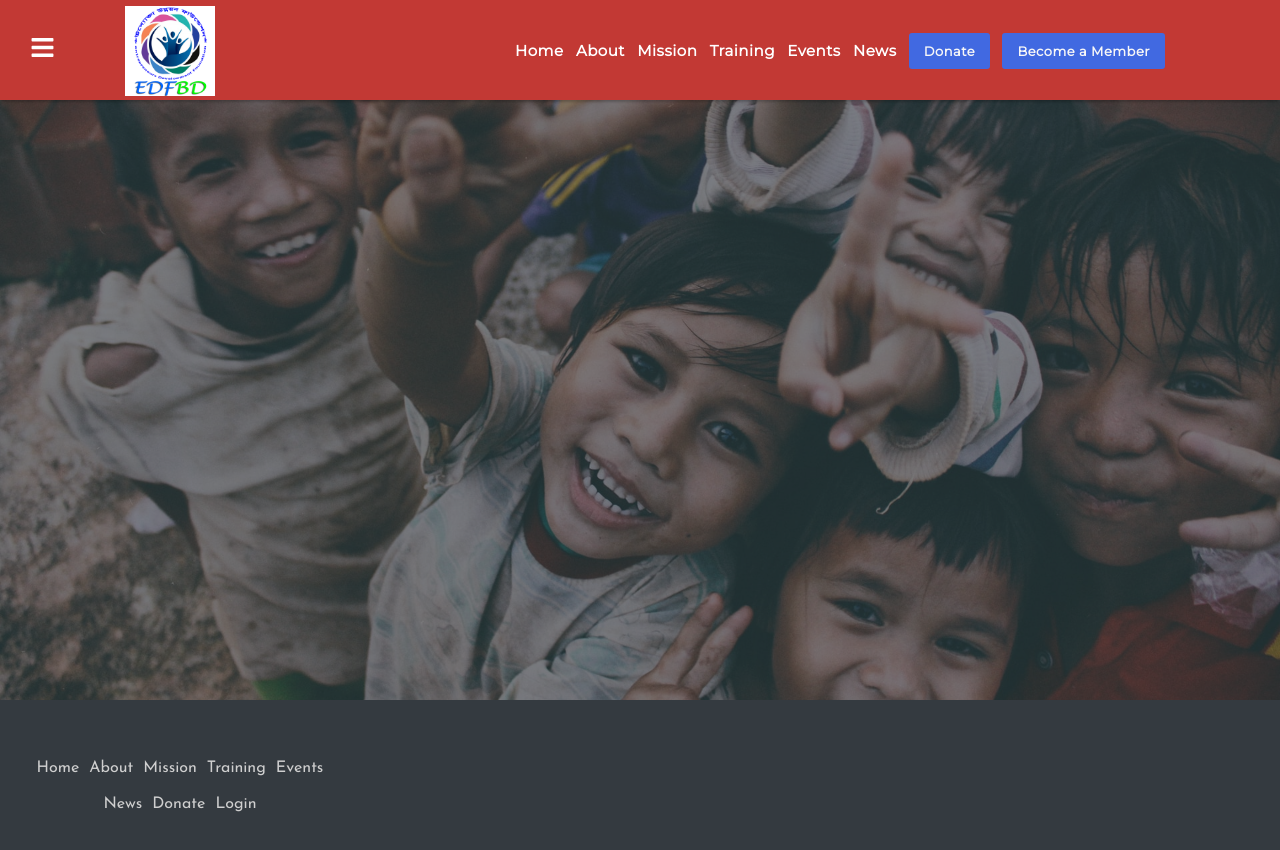
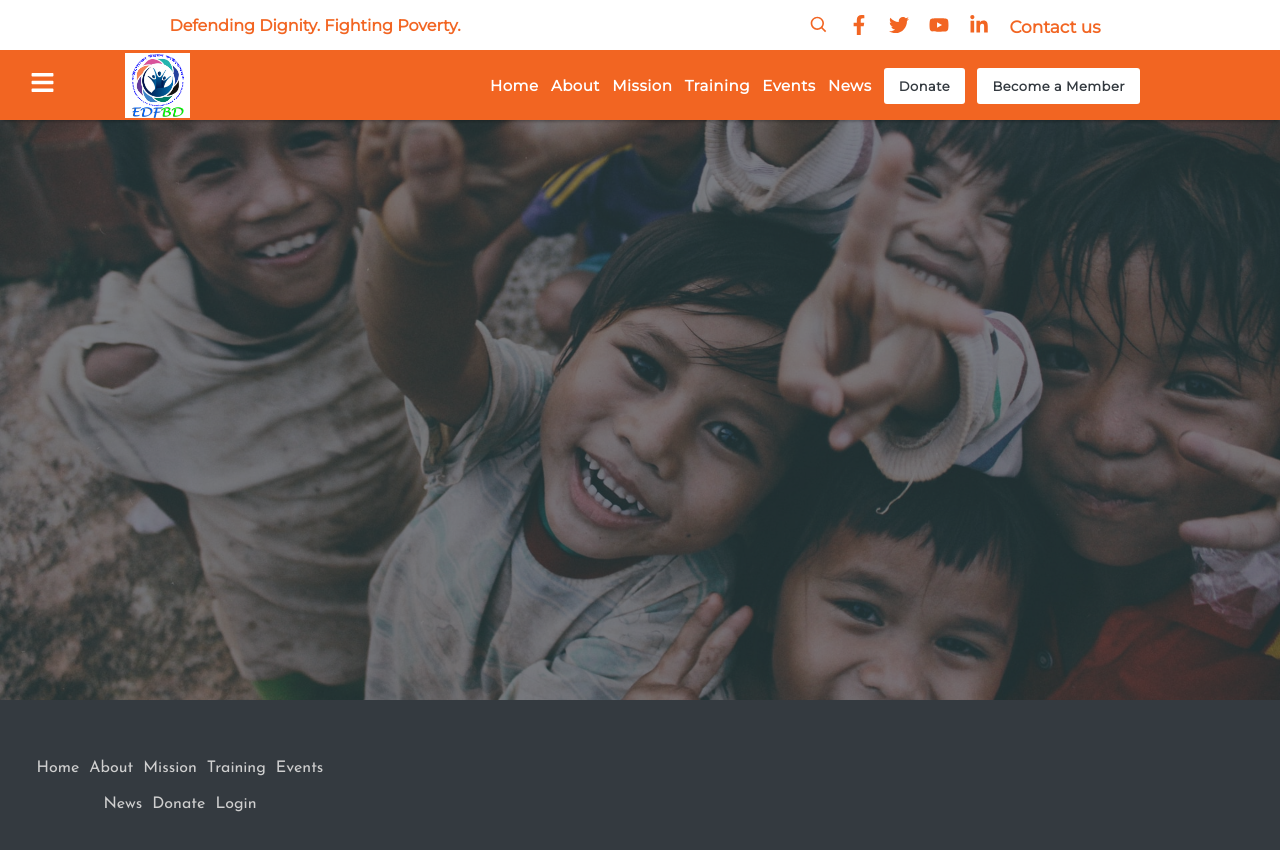
Before and after one commit to porosh2002/EDFBD, a React (Create React App) app in the folder client/: page / in a window 1280 px wide. Shown: the top 850 px of the page. Built offline with nearby package versions, Linux system fonts and the light colour scheme.

Commit message:
Top Nav added

```diff
--- a/client/src/Styled/Styled.js
+++ b/client/src/Styled/Styled.js
@@ -2,11 +2,11 @@ import styled from 'styled-components';
 import {Link} from 'react-router-dom'
 // Navigation
 export const Nav = styled.div`
-  height:100px;
+  height:70px;
   width:100vw;
   position:fixed;
   top:0;
-  background-color:#c23934;
+  background-color:#F26522;
   box-shadow: 0 4px 2px -2px rgba(0, 0, 0, 0.2);
   display: flex;
   align-items:center;
--- a/client/src/components/Navigation/NavDesk.js
+++ b/client/src/components/Navigation/NavDesk.js
@@ -5,7 +5,8 @@ import { NotificationMenu } from '../../Redux/NotificationMenu/nof_selector'
 import { setNotificationMenu } from "../../Redux/NotificationMenu/actions";
 import { connect } from 'react-redux'
 import { LinkC, LI, UL, Nav, NavDeskHidden,LI2 } from "../../Styled/Styled";
-import { FaBars} from "react-icons/fa";
+import { FaBars,FaFacebookF,FaTwitter,FaYoutube,FaLinkedinIn } from "react-icons/fa";
+import {BiSearch} from 'react-icons/bi'
 class Navigation extends Component {
   NavCall = () => {
     const { notification_menu } = this.props;
@@ -50,7 +51,34 @@ class Navigation extends Component {
             <LinkC to="#">Become a Member</LinkC>
           </LI2>
         </NavDeskHidden>
-        <Nav style={NavOpenStyleMargin}>
+        <div style={NavOpenStyleMargin}>
+          <div className='topNav'>
+
+            <p>Defending Dignity. Fighting Poverty.</p>
+            <div style={{display:"flex"}}>
+            <div className='TopIcons'>
+              <Link className='LinkTopMenu' to='#'>
+              <BiSearch />
+              </Link>
+              <Link className='LinkTopMenu' to='#'>
+              <FaFacebookF />
+              </Link>
+              <Link className='LinkTopMenu' to='#'>
+              <FaTwitter />
+              </Link>
+              <Link className='LinkTopMenu' to='#'>
+              <FaYoutube />
+              </Link>
+              <Link className='LinkTopMenu' to='#'>
+              <FaLinkedinIn />
+              </Link>
+            </div>
+            <Link className='LinkTopMenu LinkToptxt' to='#'>
+              Contact us
+              </Link>
+</div>
+          </div>
+        <Nav style={{marginTop:"50px"}}>
           <div onClick={this.NavCall} className="HamBurger">
             <FaBars />
           </div>
@@ -88,6 +116,7 @@ class Navigation extends Component {
             </LI>
           </UL>
         </Nav>
+</div>
       </div>
     );
   }
--- a/client/src/index.css
+++ b/client/src/index.css
@@ -7,7 +7,7 @@
 }
 /* Logo */
 .Logo {
-  height: 90px;
+  height: 65px;
 }
 @media screen and (max-width: 899px) {
   /* .Slider{
@@ -37,13 +37,13 @@
   }
   .FocusBtnMenu {
     padding: 10px 15px;
-    background-color: royalblue;
+    background-color:#fff;
     font-size: 13px !important;
-    color: #f7f7f7 !important;
+    color: #343a40 !important;
     border-radius: 3px;
   }
   .FocusBtnMenu:hover {
-    color: #cfcfcf !important;
+    background-color:#cfcfcf;
   }
   .HamBurger{
     margin-left: 30px;
@@ -77,4 +77,33 @@
   .LogoLink {
     margin: 5px 0px 0px 70px;
   }
+  /* Top Nav */
+  .topNav{
+    height: 50px;
+    position: fixed;
+    width: 100%;
+    background-color: #fff;
+    display: flex;
+    justify-content:space-around;
+    align-items: center;
+    font-family: 'Josefin Sans', sans-serif;
+    font-weight: 600;
+    color: #F26522;
+  }
+  .TopIcons svg{
+      margin-top:05px;
+  }
+  .LinkTopMenu{
+    color: #F26522;
+    padding:0px 10px;
+    font-size:20px;
+    /* border-right: 1px solid #F26522; */
+    /* border-left: 1px solid #F26522; */
+  }
+  .LinkToptxt{
+    font-size:17px !important;
+    text-decoration: none;
+    margin-top:7px;
+    /* border-right: 1px solid transparent; */
+  }
 }
```
Also changed, not shown: 2 other files (tests, documents, lock files or other folders).
